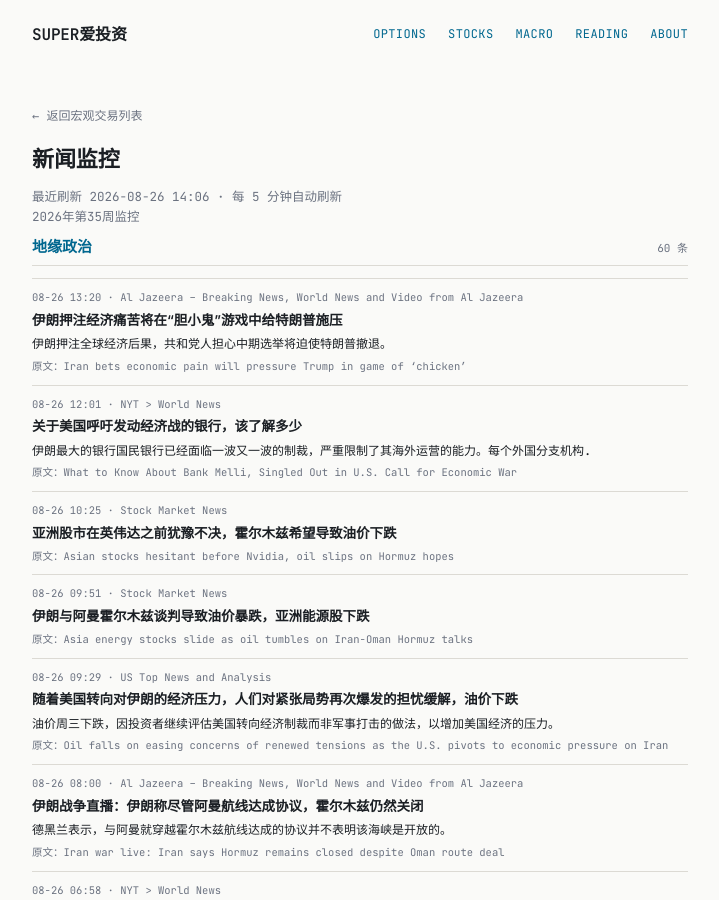
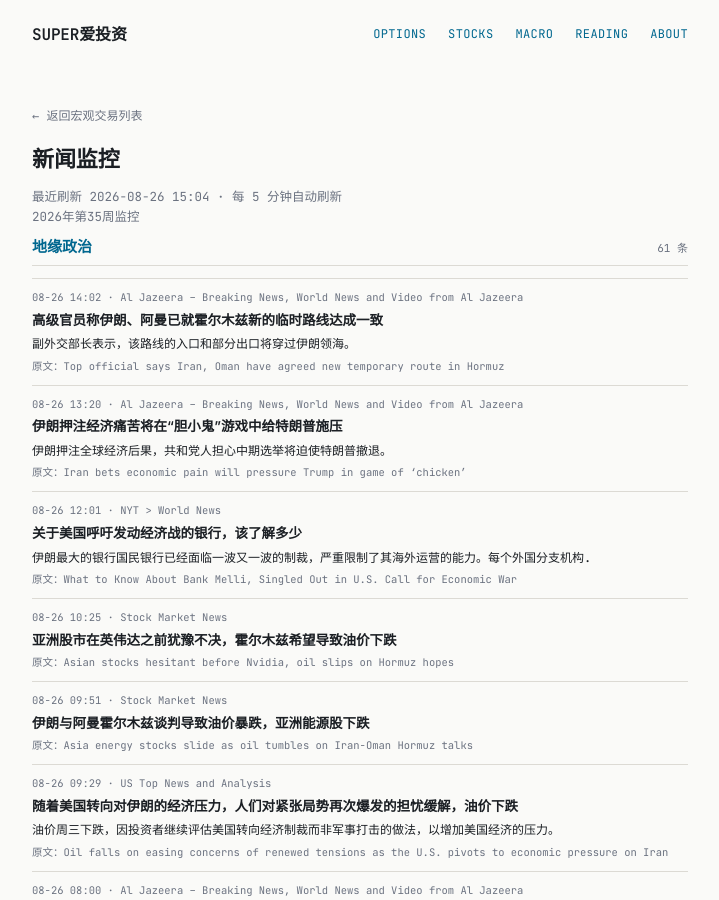
Before and after one commit to tang3super/tang3super.github.io, a Jekyll site: the page built from macro-trade/news-digest.md, in a window 1280 px wide and 900 px high. Shown: the whole window, without its empty margins (280-999 px from the left). Built offline with Jekyll 4.4.1, drawn with Linux system fonts in a browser that asks for light colours.

Commit message:
sync news-digest article

```diff
--- a/macro-trade/news-digest.md
+++ b/macro-trade/news-digest.md
@@ -5,11 +5,18 @@ title: 新闻监控
 date: '2026-08-26'
 summary: 2026年第35周监控
 week_label: 2026年第35周监控
-last_updated: 2026-08-26 14:06
+last_updated: 2026-08-26 15:04
 refresh_note: 每 5 分钟自动刷新
 topics:
 - name: 地缘政治
   items:
+  - title: Top official says Iran, Oman have agreed new temporary route in Hormuz
+    summary: Deputy foreign minster says the route's entry as well as part of the exit would run through Iranian territorial waters.
+    link: https://www.aljazeera.com/economy/2026/8/26/top-official-says-iran-oman-have-agreed-new-temporary-hormuz-route?traffic_source=rss
+    source: Al Jazeera – Breaking News, World News and Video from Al Jazeera
+    time: 08-26 14:02
+    title_zh: 高级官员称伊朗、阿曼已就霍尔木兹新的临时路线达成一致
+    summary_zh: 副外交部长表示，该路线的入口和部分出口将穿过伊朗领海。
   - title: Iran bets economic pain will pressure Trump in game of ‘chicken’
     summary: Iran is betting global economic fallout and Republicans worried about the midterms will force Trump's retreat.
     link: https://www.aljazeera.com/video/newsfeed/2026/8/26/iran-bets-economic-pain-will-pressure-trump-in-game-of?traffic_source=rss
```
